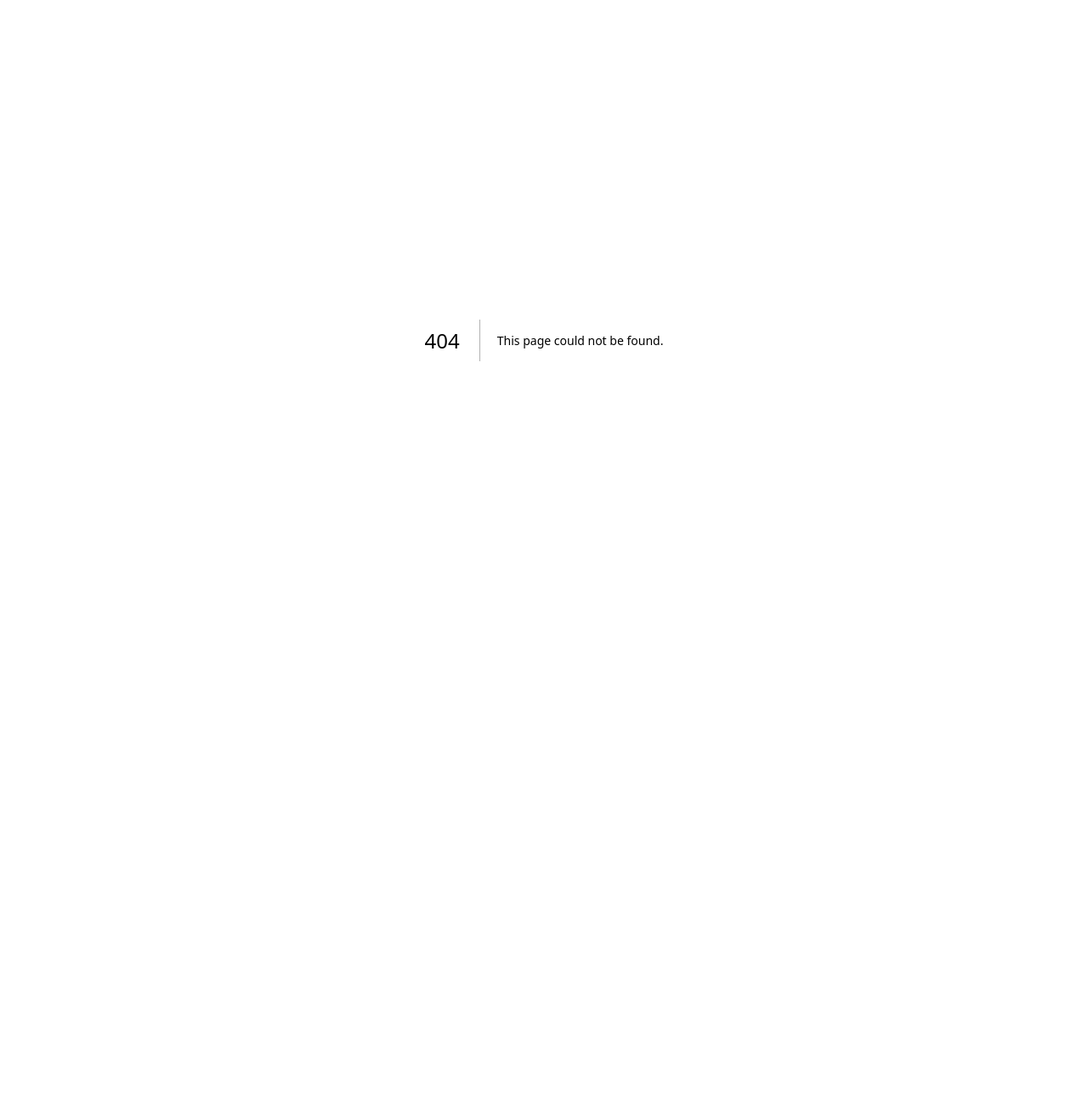
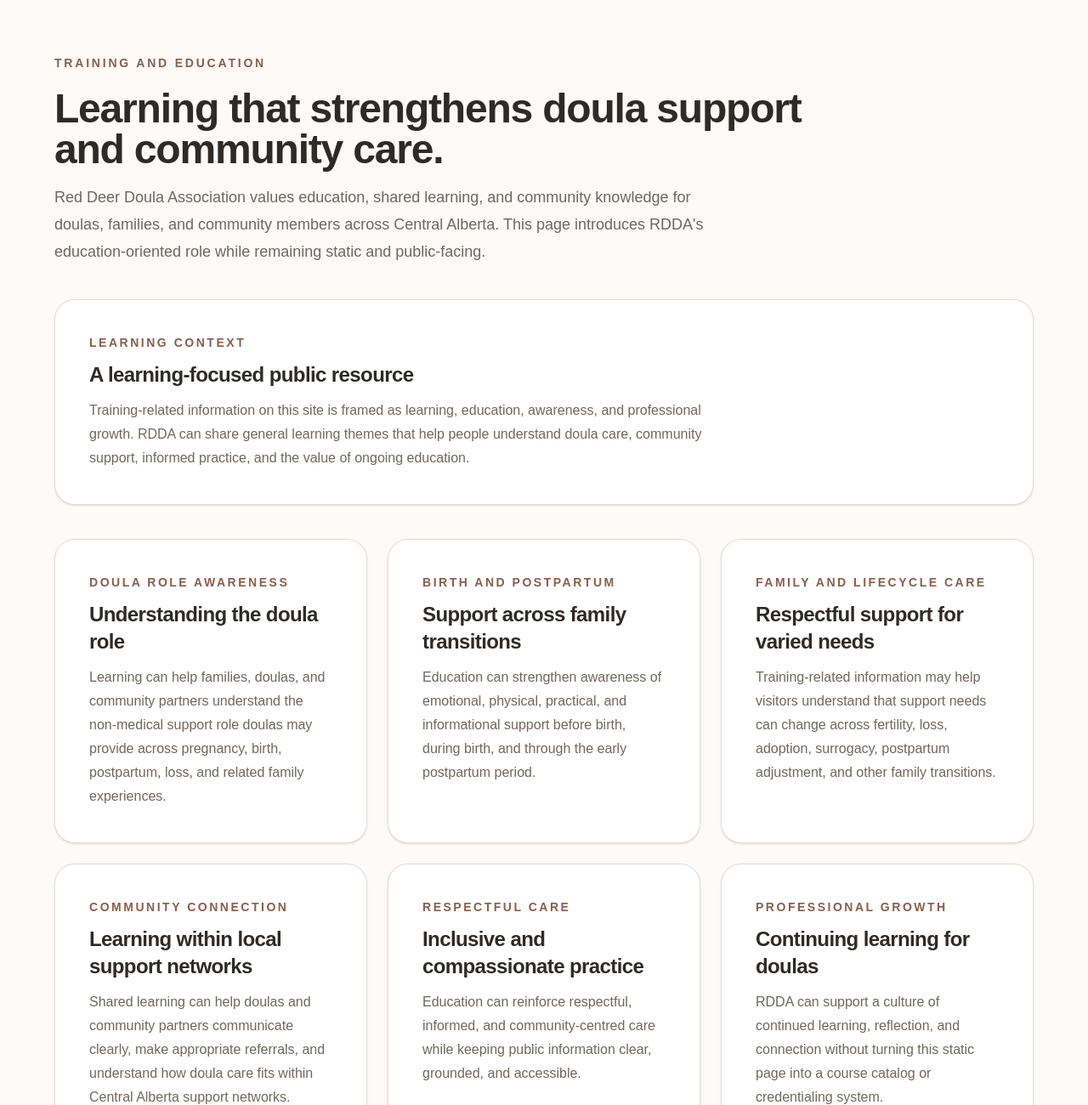
Before and after one commit to hickdwayne-rdp/rdda-platform, a Next.js app in the folder repo/: page /training in a window 1280 px wide. Before the commit this address had no page. Shown: the top 1300 px of the page at 85% size. Before the commit the page ends 800 px from the top, so only its background shows below. Built offline with nearby package versions, Linux system fonts and the light colour scheme.

Commit message:
Add RDDA training page static route

```diff
--- /dev/null
+++ b/repo/src/app/training/page.tsx
@@ -0,0 +1,191 @@
+import { PageContainer } from "@/components/layout/PageContainer";
+import { PageShell } from "@/components/layout/PageShell";
+import { SectionCard } from "@/components/ui/SectionCard";
+
+const learningAreas = [
+  {
+    label: "Doula role awareness",
+    title: "Understanding the doula role",
+    description:
+      "Learning can help families, doulas, and community partners understand the non-medical support role doulas may provide across pregnancy, birth, postpartum, loss, and related family experiences.",
+  },
+  {
+    label: "Birth and postpartum",
+    title: "Support across family transitions",
+    description:
+      "Education can strengthen awareness of emotional, physical, practical, and informational support before birth, during birth, and through the early postpartum period.",
+  },
+  {
+    label: "Family and lifecycle care",
+    title: "Respectful support for varied needs",
+    description:
+      "Training-related information may help visitors understand that support needs can change across fertility, loss, adoption, surrogacy, postpartum adjustment, and other family transitions.",
+  },
+  {
+    label: "Community connection",
+    title: "Learning within local support networks",
+    description:
+      "Shared learning can help doulas and community partners communicate clearly, make appropriate referrals, and understand how doula care fits within Central Alberta support networks.",
+  },
+  {
+    label: "Respectful care",
+    title: "Inclusive and compassionate practice",
+    description:
+      "Education can reinforce respectful, informed, and community-centred care while keeping public information clear, grounded, and accessible.",
+  },
+  {
+    label: "Professional growth",
+    title: "Continuing learning for doulas",
+    description:
+      "RDDA can support a culture of continued learning, reflection, and connection without turning this static page into a course catalog or credentialing system.",
+  },
+];
+
+const supportedAudiences = [
+  "Doulas seeking professional growth, shared learning, and connection.",
+  "Families wanting to better understand doula support and community-based care.",
+  "Community partners learning how doula care may fit within local support networks.",
+  "People exploring the doula role and the value of informed, respectful support.",
+];
+
+const staticBoundaries = [
+  "No course sign-up, payment, checkout, or learner account tools.",
+  "No live class schedule, waitlist, booking calendar, or attendance tracking.",
+  "No certificate generation, credentialing claim, or training application workflow.",
+  "No CMS reads, database logic, API routes, client state, effects, or interactive page behavior.",
+];
+
+export default function TrainingPage() {
+  return (
+    <PageShell>
+      <PageContainer>
+        <main className="space-y-10 py-12 md:py-16">
+          <section className="space-y-5">
+            <p className="text-sm font-semibold uppercase tracking-[0.2em] text-primary">
+              Training and Education
+            </p>
+
+            <div className="space-y-4">
+              <h1 className="max-w-4xl text-4xl font-semibold tracking-tight text-foreground md:text-5xl">
+                Learning that strengthens doula support and community care.
+              </h1>
+
+              <p className="max-w-3xl text-lg leading-8 text-muted-foreground">
+                Red Deer Doula Association values education, shared learning,
+                and community knowledge for doulas, families, and community
+                members across Central Alberta. This page introduces RDDA&apos;s
+                education-oriented role while remaining static and public-facing.
+              </p>
+            </div>
+          </section>
+
+          <SectionCard>
+            <div className="max-w-3xl space-y-3">
+              <p className="text-sm font-semibold uppercase tracking-[0.18em] text-primary">
+                Learning context
+              </p>
+              <h2 className="text-2xl font-semibold tracking-tight text-foreground">
+                A learning-focused public resource
+              </h2>
+              <p className="leading-7 text-muted-foreground">
+                Training-related information on this site is framed as learning,
+                education, awareness, and professional growth. RDDA can share
+                general learning themes that help people understand doula care,
+                community support, informed practice, and the value of ongoing
+                education.
+              </p>
+            </div>
+          </SectionCard>
+
+          <section className="grid gap-6 md:grid-cols-2 lg:grid-cols-3">
+            {learningAreas.map((item) => (
+              <SectionCard key={item.title}>
+                <div className="space-y-3">
+                  <p className="text-sm font-semibold uppercase tracking-[0.18em] text-primary">
+                    {item.label}
+                  </p>
+                  <h2 className="text-2xl font-semibold tracking-tight text-foreground">
+                    {item.title}
+                  </h2>
+                  <p className="leading-7 text-muted-foreground">
+                    {item.description}
+                  </p>
+                </div>
+              </SectionCard>
+            ))}
+          </section>
+
+          <section className="grid gap-6 lg:grid-cols-[minmax(0,0.95fr)_minmax(0,1.05fr)]">
+            <SectionCard>
+              <div className="space-y-3">
+                <p className="text-sm font-semibold uppercase tracking-[0.18em] text-primary">
+                  Supported audiences
+                </p>
+                <h2 className="text-2xl font-semibold tracking-tight text-foreground">
+                  Who the training information supports
+                </h2>
+                <p className="leading-7 text-muted-foreground">
+                  Education supports clearer understanding between doulas,
+                  families, community partners, and people exploring the doula
+                  role.
+                </p>
+              </div>
+            </SectionCard>
+
+            <SectionCard>
+              <div className="space-y-3">
+                <p className="text-sm font-semibold uppercase tracking-[0.18em] text-primary">
+                  Public information
+                </p>
+                <h2 className="text-2xl font-semibold tracking-tight text-foreground">
+                  Helpful starting points
+                </h2>
+                <ul className="list-disc space-y-3 pl-6 leading-7 text-muted-foreground">
+                  {supportedAudiences.map((item) => (
+                    <li key={item}>{item}</li>
+                  ))}
+                </ul>
+              </div>
+            </SectionCard>
+          </section>
+
+          <section className="space-y-6">
+            <SectionCard>
+              <div className="space-y-3">
+                <p className="text-sm font-semibold uppercase tracking-[0.18em] text-primary">
+                  Informational only
+                </p>
+                <h2 className="text-2xl font-semibold tracking-tight text-foreground">
+                  Static scope boundaries
+                </h2>
+                <ul className="list-disc space-y-3 pl-6 leading-7 text-muted-foreground">
+                  {staticBoundaries.map((item) => (
+                    <li key={item}>{item}</li>
+                  ))}
+                </ul>
+              </div>
+            </SectionCard>
+
+            <SectionCard>
+              <div className="max-w-3xl space-y-3">
+                <p className="text-sm font-semibold uppercase tracking-[0.18em] text-primary">
+                  Community care
+                </p>
+                <h2 className="text-2xl font-semibold tracking-tight text-foreground">
+                  Education as part of community care
+                </h2>
+                <p className="leading-7 text-muted-foreground">
+                  Learning and shared understanding help doulas, families, and
+                  community partners participate in informed, respectful, and
+                  community-centred support. This route provides a static
+                  foundation for training-related public information without
+                  adding dynamic training systems.
+                </p>
+              </div>
+            </SectionCard>
+          </section>
+        </main>
+      </PageContainer>
+    </PageShell>
+  );
+}
```
